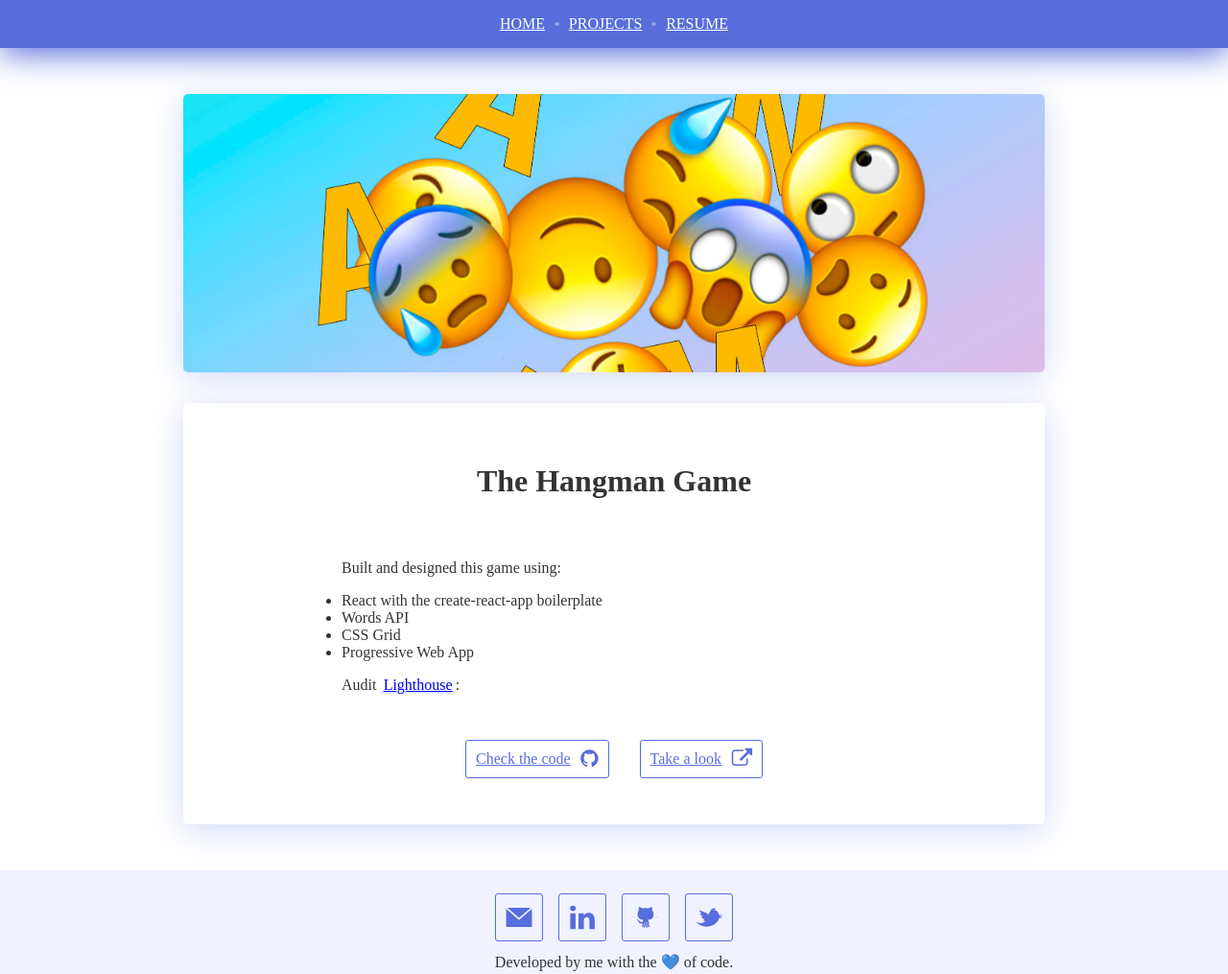
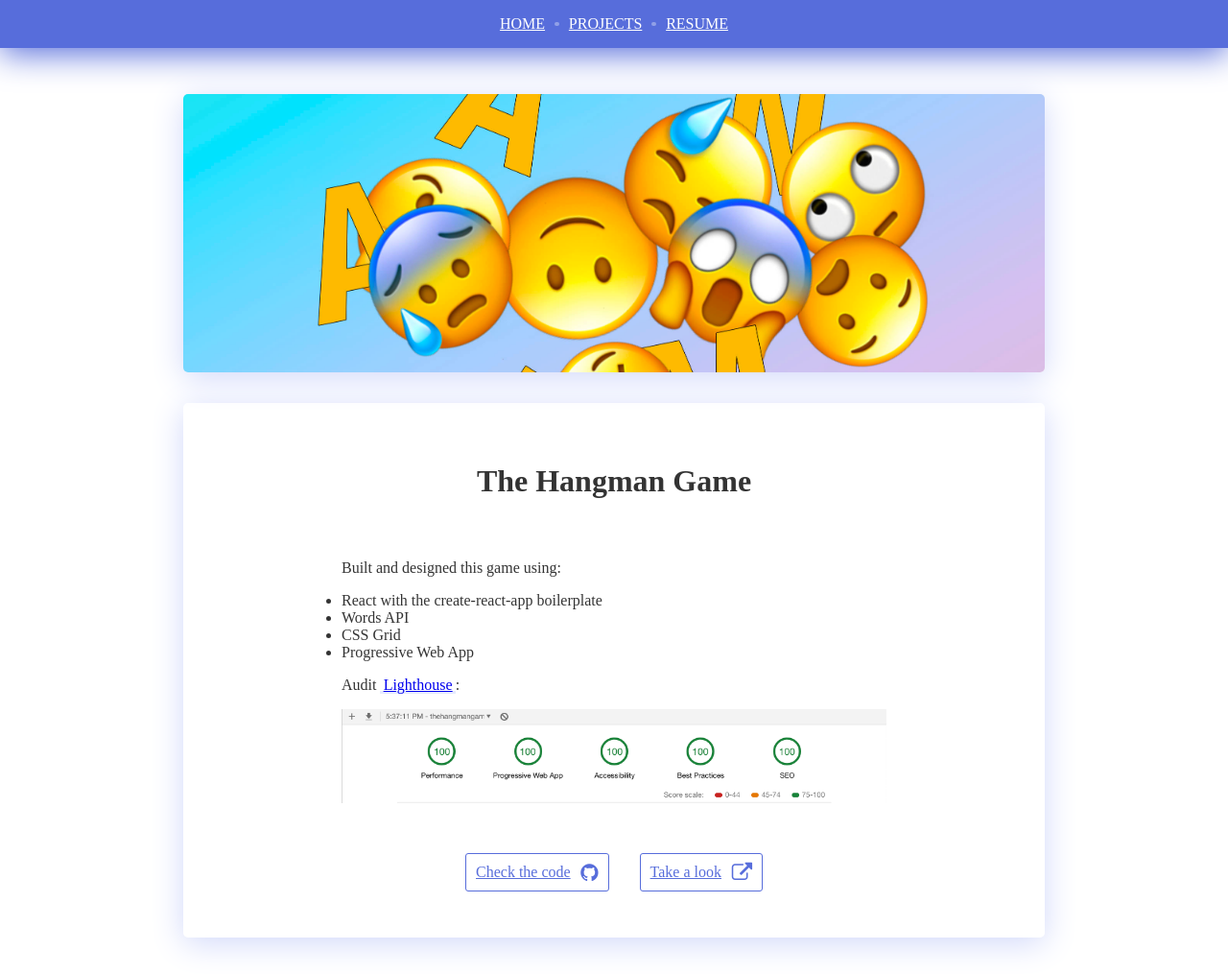
Before and after one commit to Wolfy64/GatsbyJS-Portfolio, a Gatsby site: page /project/projects/the-hangman-game/ in a window 1280 px wide. Shown: the top 1015 px of the page at 96% size. Built offline with nearby package versions, Linux system fonts and the light colour scheme; Gatsby itself is replaced by a stand-in of ours; some packages are replaced by stand-ins of ours; what typography-theme-lincoln would draw is missing.

Commit message:
Update Projects “the-hangman-game”

```diff
--- a/src/markdown/projects/the-hangman-game.md
+++ b/src/markdown/projects/the-hangman-game.md
@@ -16,3 +16,5 @@ Built and designed this game using:
 * Progressive Web App
 
 Audit [Lighthouse](https://developers.google.com/web/tools/lighthouse/#devtools):
+
+![Audit on the hangman game](/images/uploads/audit-hangmangame.png)
```
